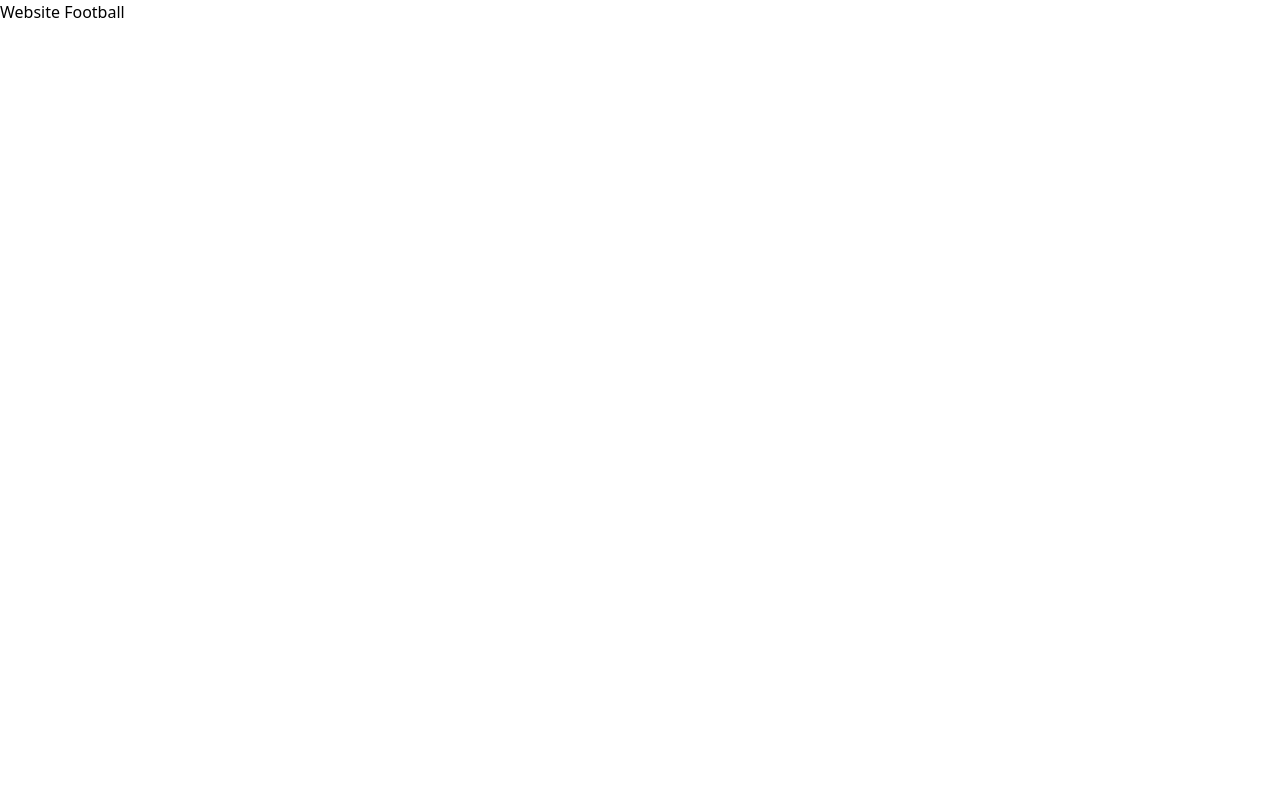
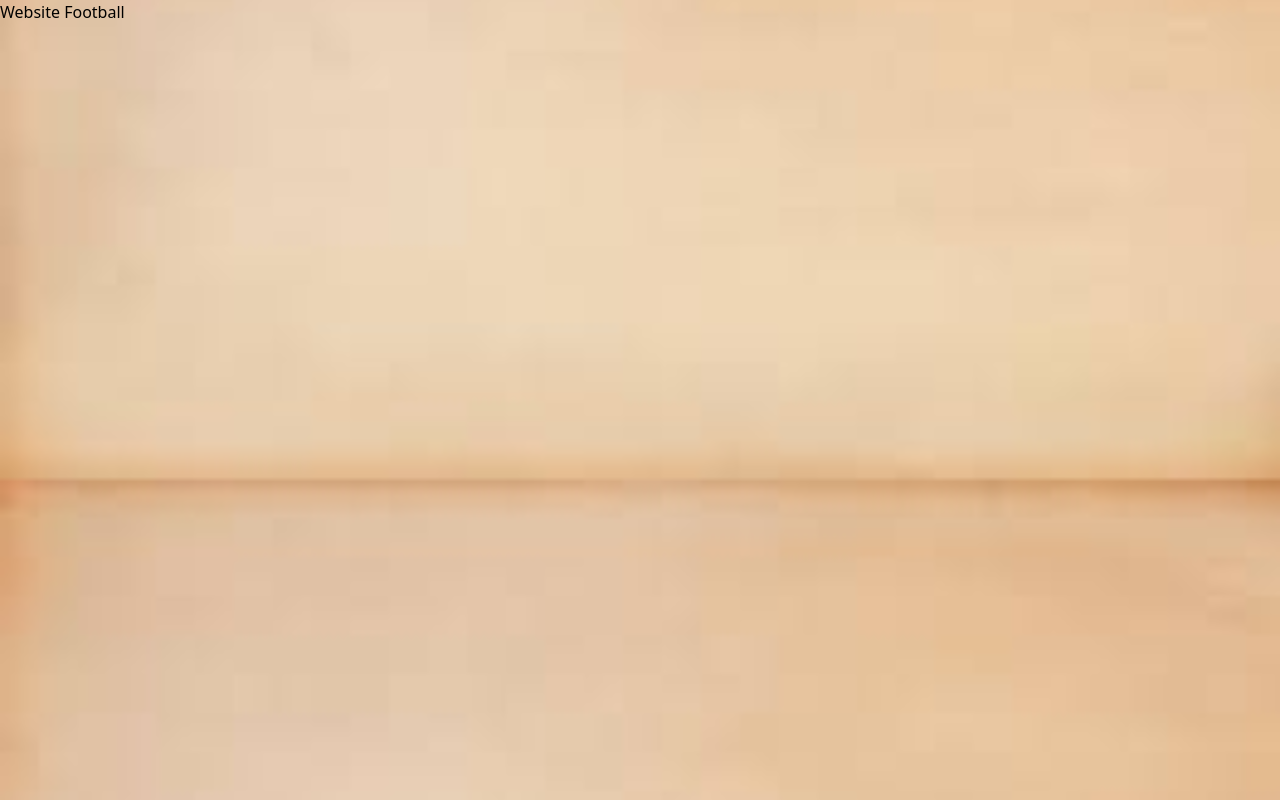
Before and after one commit to iamt1mmy/proiect, a website built with Vite: page index.html in a window 1280 px wide. Built offline with nearby package versions, Linux system fonts and the light colour scheme.

Commit message:
adaugare titlu si background

```diff
--- a/index.html
+++ b/index.html
@@ -1,10 +1,18 @@
 <!doctype html>
 <html lang="en">
 
-<head>
+<head background="red">
   <meta charset="UTF-8" />
   <meta name="viewport" content="width=device-width, initial-scale=1.0" />
-  <title>Vite App</title>
+  <title>ACS ARO MUSCELUL CAMPULUNG MUSCEL</title>
+  <style>
+    body {
+        background-image: url('./images/background.jpg');
+        background-size: cover; /* Acoperă întregul ecran */
+        background-position: center; /* Centrează imaginea */
+    }
+</style>
+  <link rel="icon" type="image/png" href="./images/acs aro mcm.png">
 </head>
 
 <body class="bg-gray">
```
